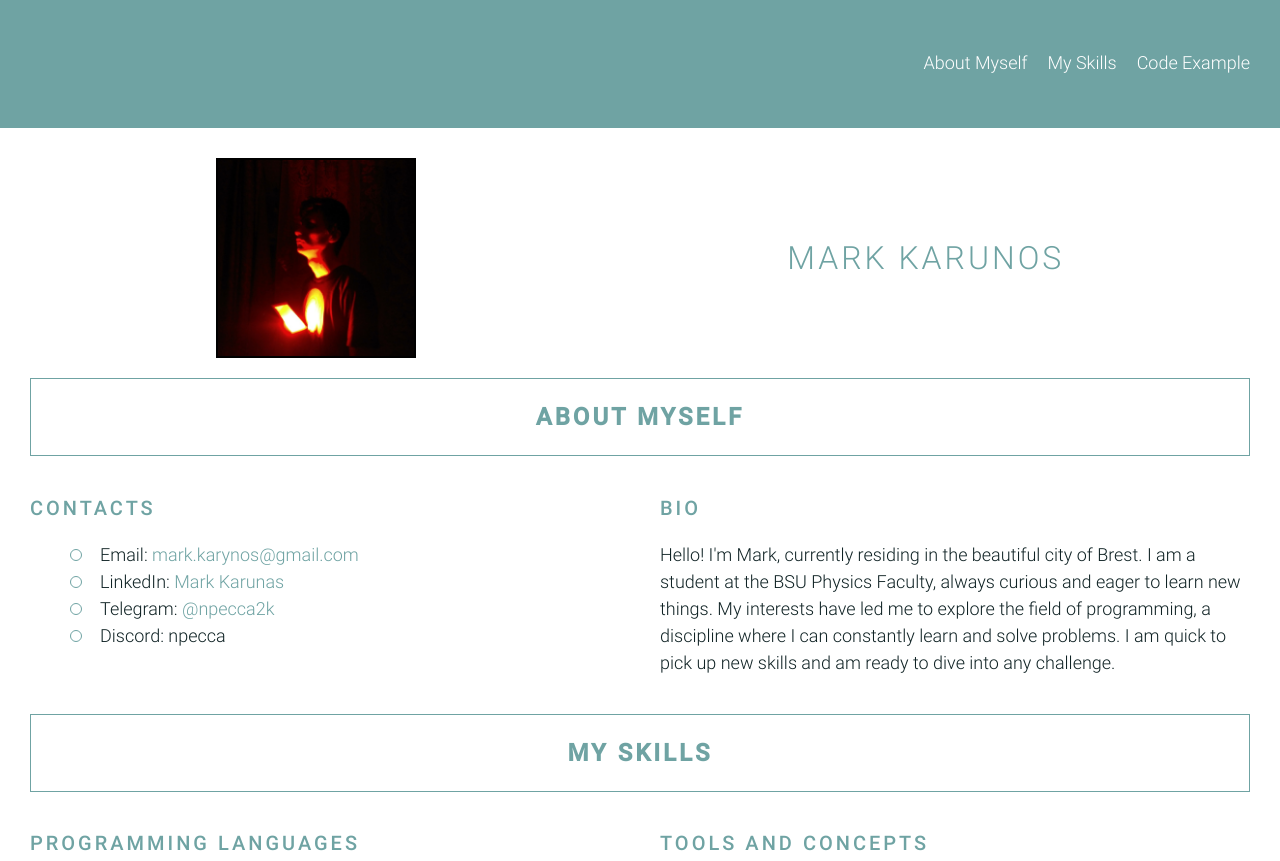
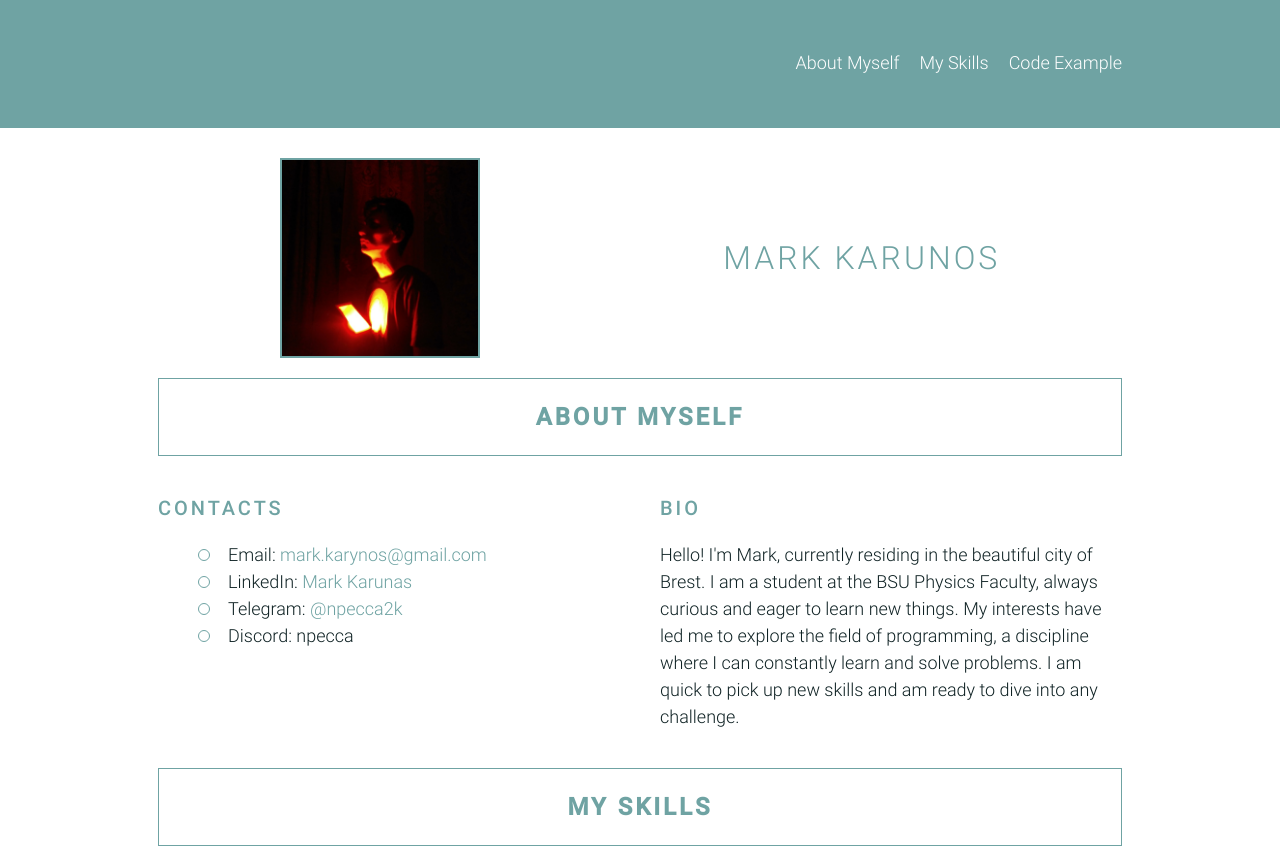
Before and after one commit to npecca/rsschool-cv, a plain HTML site: page index.html in a window 1280 px wide. Shown: the top 861 px of the page. Drawn offline with Linux system fonts and the light colour scheme.

Commit message:
fix: change container max width and add some minor changes

```diff
--- a/style.css
+++ b/style.css
@@ -1,6 +1,8 @@
-* {
-  box-sizing: border-box;
+:root{
+  --main-color: #6fa3a3;
 }
+
+
 @font-face {
     font-family: 'Roboto';
     src: url("assets/fonts/Roboto-Light.ttf");
@@ -13,7 +15,9 @@
 }
 
 
-
+* {
+  box-sizing: border-box;
+}
 html {
     scroll-behavior: smooth;
   }
@@ -42,7 +46,7 @@ pre{
   overflow-x: auto;
 }
 .container {
-    max-width: 1440px;
+    max-width: 1024px;
     margin: 0 auto;
     padding: 20px;
   }
@@ -104,7 +108,7 @@ pre{
     font-weight: 500;
     text-transform: uppercase;
     letter-spacing: 3px;
-    color: #6fa3a3;
+    color: var(--main-color);
   }
 .section-wide-title{
     font-weight: 700;
@@ -119,10 +123,14 @@ pre{
   font-size: 32px;
 }
 .section-avatar{
-    border: 2px solid black;
+    border: 2px solid var(--main-color);
     width: 200px;
     height: 200px;
     object-fit: cover;
+    transition: 0.3s;
+}
+.section-avatar:hover {
+  filter: sepia(0.2);
 }
 .section-item {
     position: relative;
@@ -130,7 +138,7 @@ pre{
   }
 .section-item a{
     text-decoration: none;
-    color:#6fa3a3
+    color:var(--main-color)
   }
 
 .section-item::before {
@@ -140,7 +148,7 @@ pre{
     left: 0px;
     width: 10px;
     height: 10px;
-    border: 1px solid #6fa3a3;
+    border: 1px solid var(--main-color);
     border-radius: 50%;
   }
 .section-list {
@@ -148,10 +156,10 @@ pre{
 }
 
 .header {
-    background-color: #6fa3a3;
+    background-color: var(--main-color);
 }
 .footer {
-  background-color: #6fa3a3;
+  background-color: var(--main-color);
   padding: 20px;
   flex-shrink: 0;
 }
```
